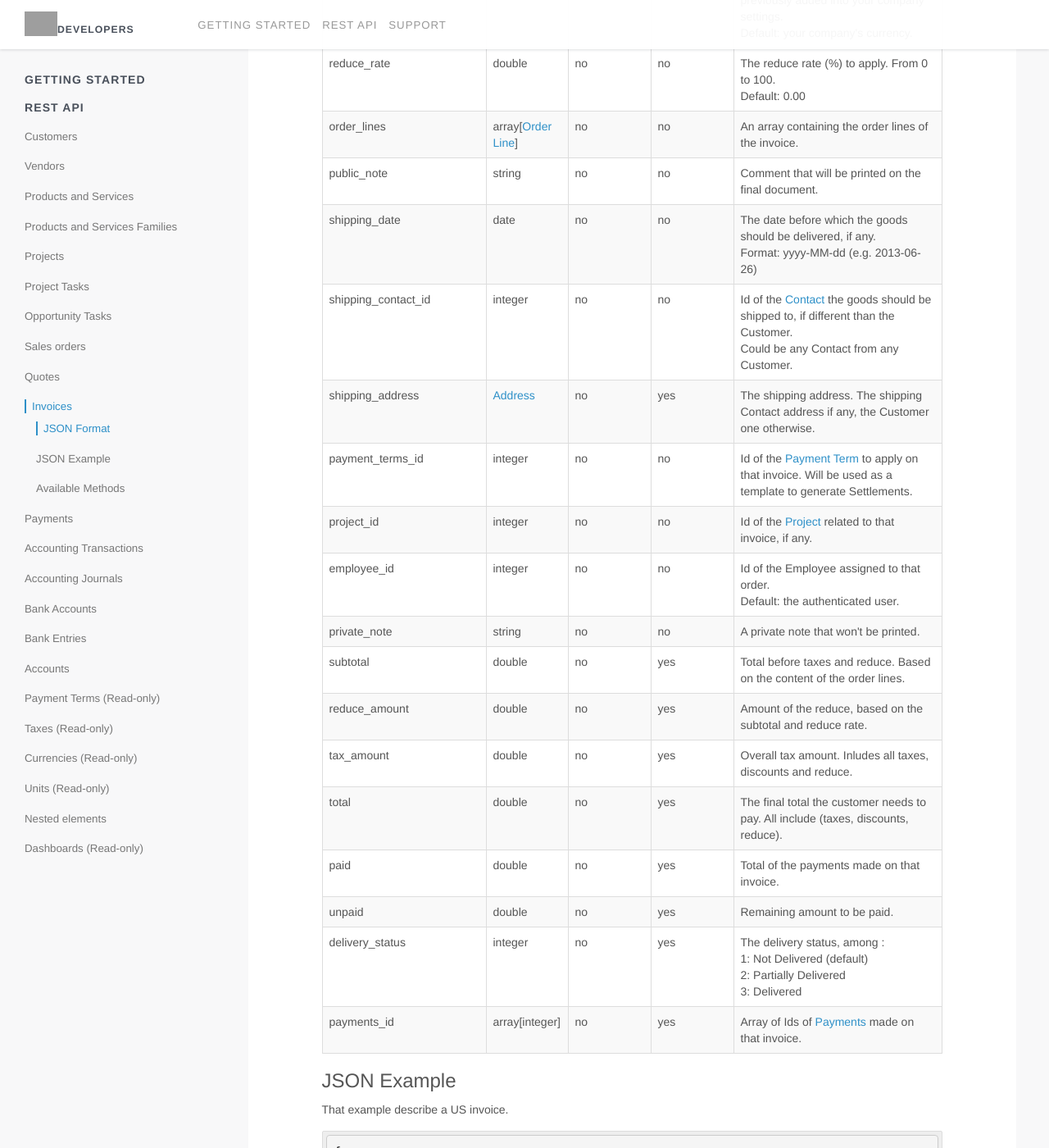
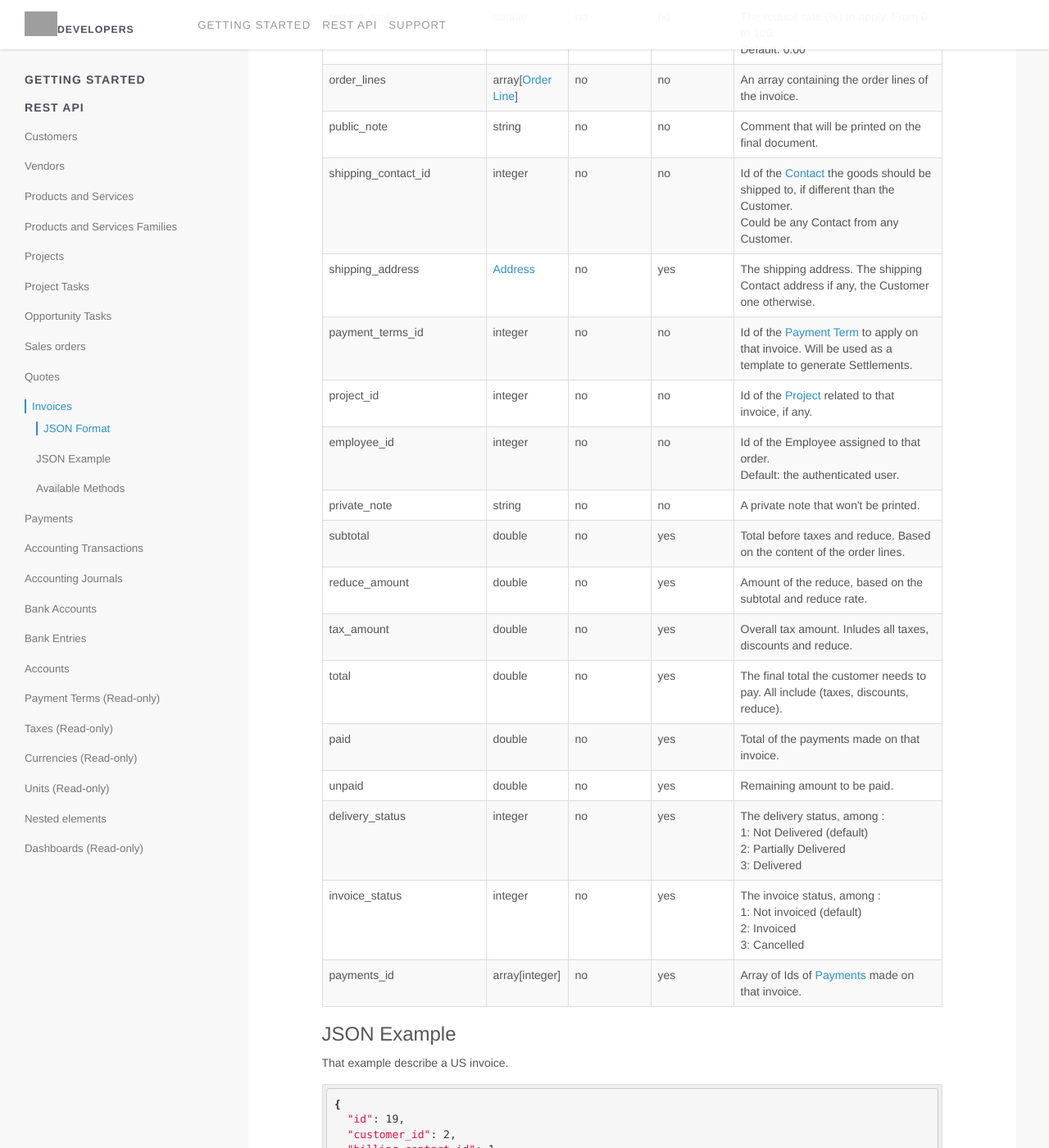
Before and after one commit to myERP/myerp.github.io, a Jekyll site: the page built from docs/1.0/api/index.html, in a window 1280 px wide and 1400 px high, scrolled down 21734 px. Shown: the whole window at 82% size. Built offline with Jekyll 4.4.1, drawn with Linux system fonts in a browser that asks for light colours; nearby versions of some CDN libraries; Markdown is read by kramdown in place of the engine named in the settings; some of the changed text lies outside the part shown; grey boxes are pictures that could not be loaded.

Commit message:
doc: update couple of fields in quote and invoice

```diff
--- a/_includes/1.0/api/invoice.html
+++ b/_includes/1.0/api/invoice.html
@@ -96,13 +96,6 @@
                 <td>Comment that will be printed on the final document.</td>
             </tr>
             <tr>
-                <td>shipping_date</td>
-                <td>{{ site.format.type.date }}</td>
-                <td>no</td>
-                <td>no</td>
-                <td>The date before which the goods should be delivered, if any.<br />Format: {{ site.format.date }}</a></td>
-            </tr>
-            <tr>
                 <td>shipping_contact_id</td>
                 <td>{{ site.format.type.integer }}</td>
                 <td>no</td>
@@ -197,6 +190,16 @@
 				    3: Delivered</td>
             </tr>
             <tr>
+                <td>invoice_status</td>
+                <td>{{ site.format.type.integer }}</td>
+                <td>no</td>
+                <td>yes</td>
+                <td>The invoice status, among :<br />
+                    1: Not invoiced (default)<br />
+                    2: Invoiced<br />
+                    3: Cancelled</td>
+            </tr>
+            <tr>
                 <td>payments_id</td>
                 <td>array[{{ site.format.type.integer }}]</td>
                 <td>no</td>
--- a/_includes/1.0/api/json/invoice.json
+++ b/_includes/1.0/api/json/invoice.json
@@ -76,6 +76,7 @@
   "paid": 770.1,
   "unpaid": 370.1,
   "delivery_status": 1,
+  "invoice_status": 1,
   "payments_id": [
     32,
     33
--- a/_includes/1.0/api/json/quote.json
+++ b/_includes/1.0/api/json/quote.json
@@ -1,4 +1,5 @@
 {
+  "id": 10005,
   "status": "open",
   "customer_id": 10001,
   "billing_contact_id": 10001,
@@ -48,7 +49,6 @@
   "delivery_status": 1,
   "invoice_status": 1,
   "uuid": "5370cd91-8cb2-4311-a90b-d9b3151f75e7",
-  "id": 10005,
   "user_code": "QOT-001",
   "date": "2020-07-03",
   "currency_iso_code": "USD",
--- a/_includes/1.0/api/quote.html
+++ b/_includes/1.0/api/quote.html
@@ -59,11 +59,6 @@
                 <td>public_note</td>
                 <td>{{ site.format.type.string }}</td>
                 <td>Comment that will be printed on the final document.</td>
-            </tr>
-            <tr>
-                <td>shipping_date</td>
-                <td>{{ site.format.type.date }}</td>
-                <td>The date before which the goods should be delivered, if any.<br />Format: {{ site.format.date }}</a></td>
             </tr>
             <tr>
                 <td>shipping_contact_id</td>
```
